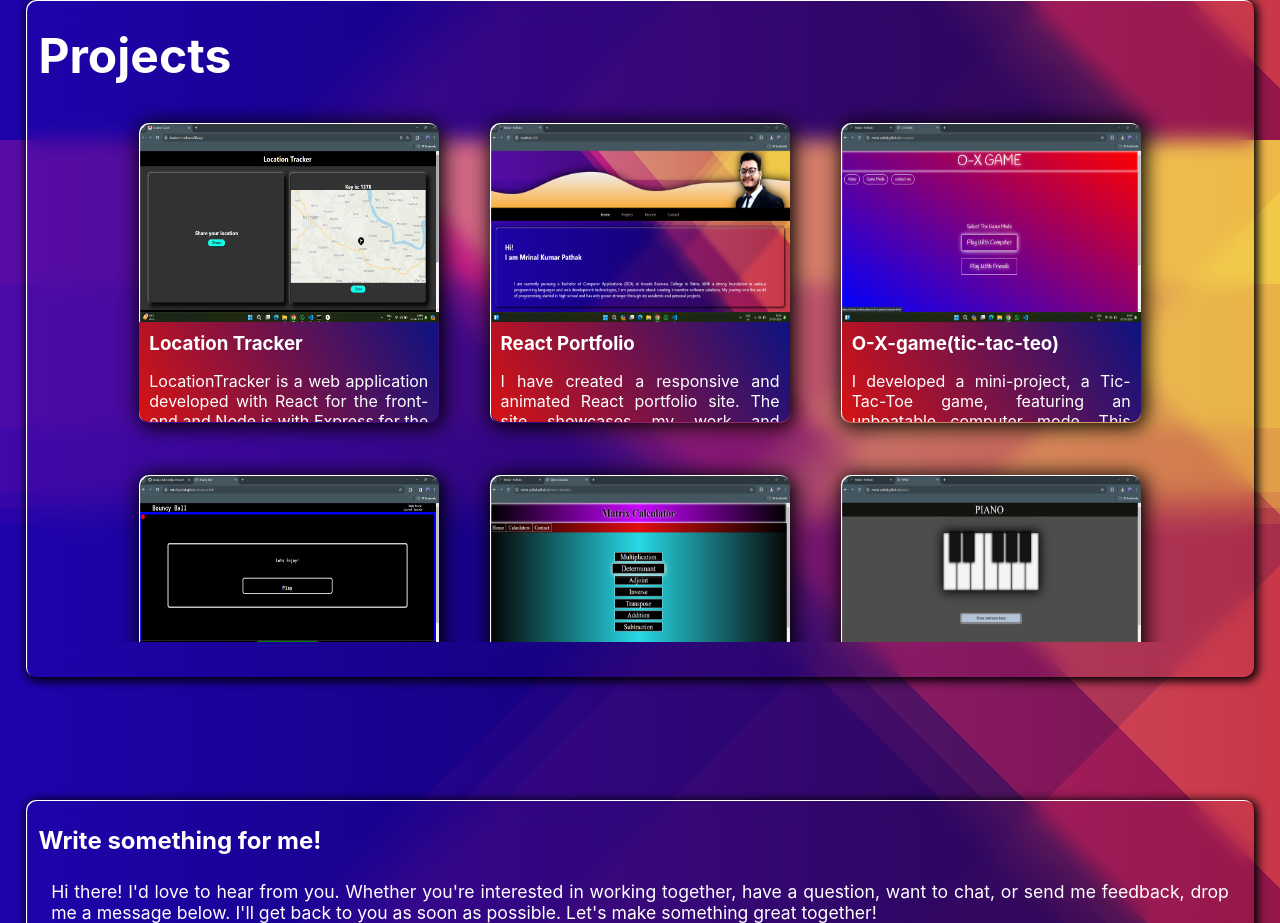
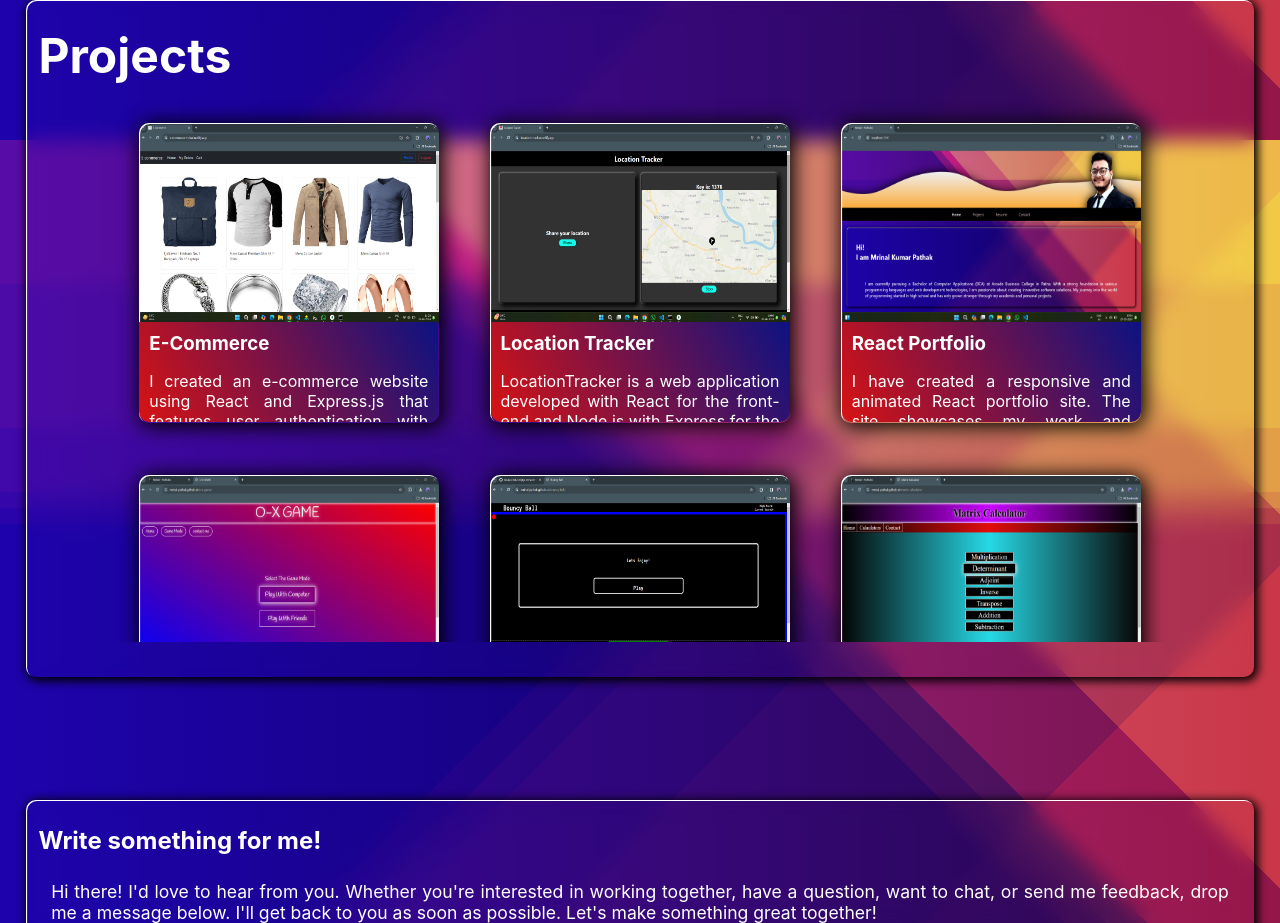
Before and after one commit to Mrinal-Pathak/React-Portfolio, a React (Create React App) app: page / in a window 1280 px wide. Shown: the part 1460-2383 px from the top of the page. Built offline with nearby package versions, Linux system fonts and the light colour scheme; no server answers.

Commit message:
adding new project

```diff
--- a/src/App.js
+++ b/src/App.js
@@ -6,8 +6,8 @@ import SKills from './component/Skills';
 import Project from './component/Project';
 import ContactForm from './component/ContactForm';
 import Footer from './component/Footer'
-import { useState,useEffect } from 'react';
-import { motion } from "framer-motion"
+// import { useState,useEffect } from 'react';
+// import { motion } from "framer-motion"
 
 
 let skillData=[
@@ -33,16 +33,11 @@ let skillData=[
 
 function App() {
   const formKey=process.env.REACT_APP_FORM_KEY;
-  const [pageLoaded,setPageLoaded]=useState(false)
-
-  useEffect(() => {
-    setPageLoaded(true); // Set loading state to true when the component mounts
-  }, []);
 
 
   return (
     <>
-    {pageLoaded?(<>
+    {/* {pageLoaded?(<> */}
     <PhotoSelection/>
       <Navbar />
       <Description />
@@ -51,7 +46,8 @@ function App() {
       <Project/>
       <ContactForm formKey={formKey}/>
       <Footer/>
-    </>):(<div style={{
+    {/* </>
+    ):(<div style={{
       width:"100vw",
       height:"100vh",
       display:"flex",
@@ -89,7 +85,7 @@ function App() {
         bounce:.8
         // stiffness: 10,
       }}
-      >Loading.....</motion.p></div>)}
+      >Loading.....</motion.p></div>)} */}
     </>
   );
 }
--- a/src/component/Project.js
+++ b/src/component/Project.js
@@ -10,6 +10,13 @@ const images = importAllImages(require.context('../images', false, /\.(png|jpe?g
 
 
 let projectData = [
+    {
+        title: "E-Commerce",
+        description: "I created an e-commerce website using React and Express.js that features user authentication with login and signup, a shopping cart, and product history. The frontend, hosted on Netlify, allows users to browse products, manage their cart, and view order history, while the backend, running on my laptop and using an ngrok tunnel, handles server-side operations and API routes. This setup ensures a seamless and secure shopping experience.",
+        image: "e-commerce.jpg",
+        gitUrl: "https://github.com/Mrinal-Pathak/ecommerce-frontend",
+        url: "https://e-commerce-mrinal.netlify.app/"
+    },
     {
         title: "Location Tracker",
         description: "LocationTracker is a web application developed with React for the front-end and Node.js with Express for the back-end. Users can instantly share their current location with others via unique access codes generated by the app. Recipients can input these codes to view the sharer's real-time location. With secure authentication and an intuitive interface, LocationTracker ensures seamless location sharing for various purposes, from meetups to safety monitoring.",
```
Also changed, not shown: src/images/e-commerce.jpg (added).
